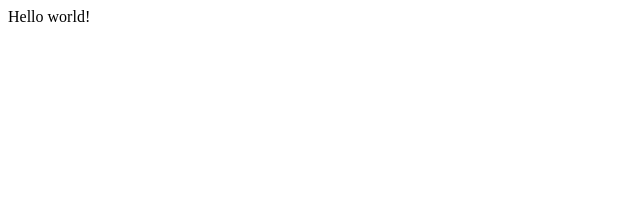
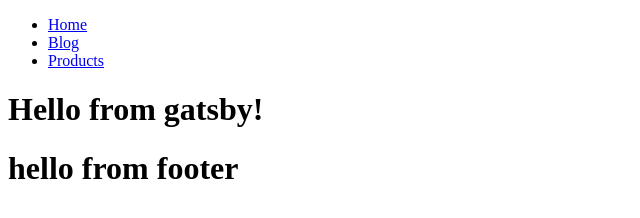
Before and after one commit to rosen777/gatsby-contentful-blog, a Gatsby site: page / in a window 1280 px wide. Shown: the whole page, without its empty margins (0-640 px from the left). Built offline with nearby package versions, Linux system fonts and the light colour scheme; Gatsby itself is replaced by a stand-in of ours.

Commit message:
Added 404, blog, index, and proucts pages. Developed a Layout, Navbar and Footer components to wrap these pages.

```diff
--- /dev/null
+++ b/src/components/Footer.js
@@ -0,0 +1,11 @@
+import React from 'react'
+
+const Footer = () => {
+    return (
+        <div>
+            <h1>hello from footer</h1>
+        </div>
+    )
+}
+
+export default Footer
--- /dev/null
+++ b/src/components/Layout.js
@@ -0,0 +1,18 @@
+import React from 'react'
+import Navbar from './Navbar'
+import Footer from './Footer'
+
+
+const Layout = ({children}) => {
+    return (
+        <div>
+            <Navbar />
+                <main>
+                    {children}
+                </main>
+            <Footer />
+        </div>
+    )
+}
+
+export default Layout
--- /dev/null
+++ b/src/components/Navbar.js
@@ -0,0 +1,22 @@
+import React from 'react'
+import {Link} from 'gatsby'
+
+const Navbar = () => {
+    return (
+        <nav>
+            <ul>
+                <li>
+                    <Link to="/">Home</Link>
+                </li>
+                <li>
+                    <Link to="/blog">Blog</Link>
+                </li>
+                <li>
+                    <Link to="/products">Products</Link>
+                </li>
+            </ul>
+        </nav>
+    )
+}
+
+export default Navbar
--- a/src/pages/index.js
+++ b/src/pages/index.js
@@ -1,5 +1,7 @@
 import React from "react"
+import Layout from '../components/Layout'
 
-export default function Home() {
-  return <div>Hello world!</div>
-}
+export default () =>
+  (<Layout>
+    <h1>Hello from gatsby!</h1>
+  </Layout>)
```
Also changed, not shown: src/pages/404.js (added, +10 -0 lines), src/pages/blog.js (added, +12 -0 lines), src/pages/products.js (added, +13 -0 lines), 1 other file.
